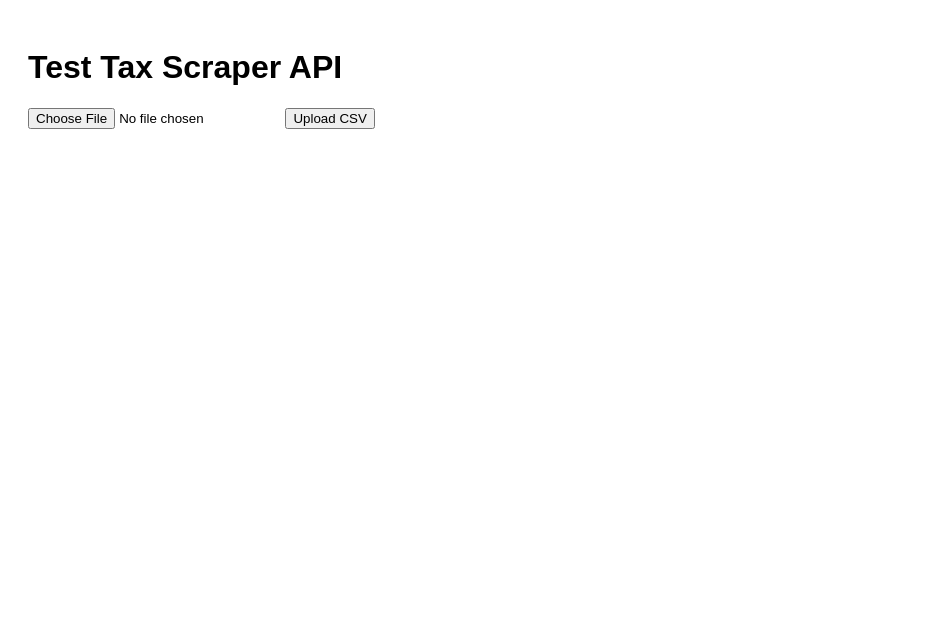
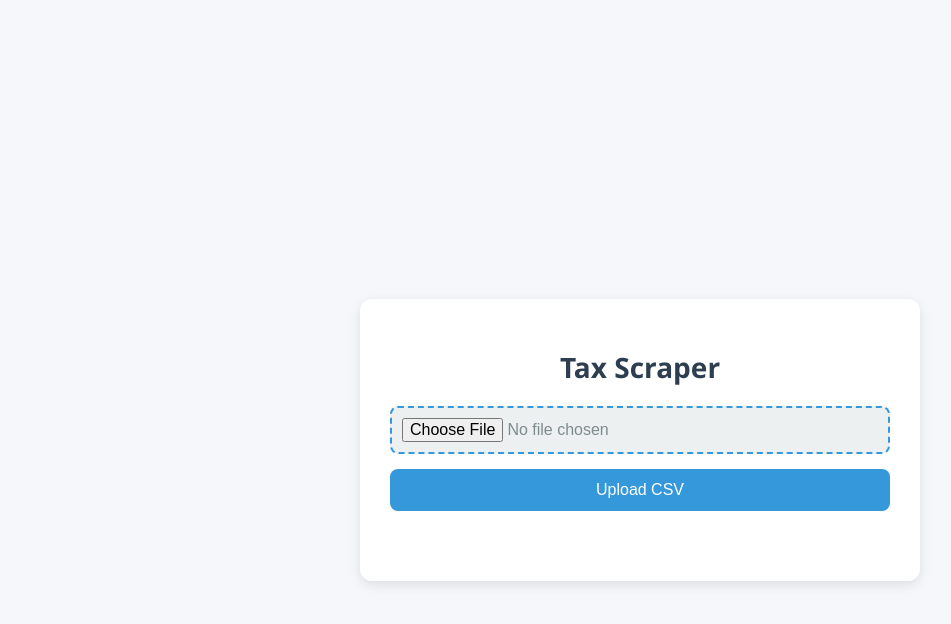
Before and after one commit to skeen0711/getTaxTest, a plain HTML site: page index.html in a window 1280 px wide. Shown: the whole page, without its empty margins (0-951 px from the left). Drawn offline with Linux system fonts and the light colour scheme.

Commit message:
Prettify index.html

```diff
--- a/index.html
+++ b/index.html
@@ -2,19 +2,89 @@
 <html lang="en">
 <head>
     <meta charset="UTF-8">
-    <title>Tax Scraper Test</title>
+    <title>Tax Scraper</title>
     <style>
-        body { font-family: Arial, sans-serif; padding: 20px; }
-        #result { margin-top: 20px; white-space: pre-wrap; }
+        body {
+            font-family: 'Segoe UI', Arial, sans-serif;
+            background-color: #f5f7fa;
+            margin: 0;
+            padding: 40px;
+            display: flex;
+            justify-content: center;
+            align-items: center;
+            min-height: 100vh;
+        }
+        .container {
+            background-color: #ffffff;
+            padding: 30px;
+            border-radius: 12px;
+            box-shadow: 0 4px 12px rgba(0, 0, 0, 0.1);
+            width: 100%;
+            max-width: 500px;
+            text-align: center;
+        }
+        h1 {
+            color: #2c3e50;
+            font-size: 28px;
+            margin-bottom: 20px;
+        }
+        form {
+            display: flex;
+            flex-direction: column;
+            gap: 15px;
+        }
+        input[type="file"] {
+            padding: 10px;
+            border: 2px dashed #3498db;
+            border-radius: 8px;
+            background-color: #ecf0f1;
+            color: #7f8c8d;
+            font-size: 16px;
+            cursor: pointer;
+        }
+        input[type="file"]:hover {
+            border-color: #2980b9;
+            background-color: #dfe6e9;
+        }
+        button {
+            background-color: #3498db;
+            color: white;
+            padding: 12px 20px;
+            border: none;
+            border-radius: 8px;
+            font-size: 16px;
+            cursor: pointer;
+            transition: background-color 0.3s ease;
+        }
+        button:hover {
+            background-color: #2980b9;
+        }
+        #result {
+            margin-top: 20px;
+            padding: 10px;
+            border-radius: 6px;
+            font-size: 14px;
+            color: #2c3e50;
+        }
+        #result.success {
+            background-color: #dff0d8;
+            color: #3c763d;
+        }
+        #result.error {
+            background-color: #f2dede;
+            color: #a94442;
+        }
     </style>
 </head>
 <body>
-    <h1>Test Tax Scraper API</h1>
+    <div class="container">
+        <h1>Tax Scraper</h1>
         <form id="uploadForm">
             <input type="file" id="csvFile" accept=".csv" required>
             <button type="submit">Upload CSV</button>
         </form>
         <div id="result"></div>
+    </div>
 
     <script>
         document.getElementById('uploadForm').addEventListener('submit', async (event) => {
@@ -27,6 +97,10 @@
             const formData = new FormData();
             formData.append('csvFile', file);
 
+            const resultDiv = document.getElementById('result');
+            resultDiv.textContent = 'Processing...';
+            resultDiv.className = '';
+
             try {
                 const response = await fetch('https://taxscraper-485170627345.us-central1.run.app/getTaxRates', {
                     method: 'POST',
@@ -38,9 +112,8 @@
                     throw new Error(`API request failed: ${response.status} - ${errorText}`);
                 }
 
-            // Get the filename from the Content-Disposition header
                 const contentDisposition = response.headers.get('Content-Disposition');
-            let filename = 'tax_results.zip'; // Fallback filename
+                let filename = 'tax_results.zip';
                 if (contentDisposition) {
                     const matches = /filename="([^"]+)"/.exec(contentDisposition);
                     if (matches && matches[1]) {
@@ -48,20 +121,21 @@
                     }
                 }
 
-            // Trigger download with the correct filename
                 const blob = await response.blob();
                 const url = window.URL.createObjectURL(blob);
                 const a = document.createElement('a');
                 a.href = url;
-            a.download = filename; // Use the server-provided filename
+                a.download = filename;
                 document.body.appendChild(a);
                 a.click();
                 a.remove();
                 window.URL.revokeObjectURL(url);
 
-            document.getElementById('result').textContent = `File "${filename}" downloaded successfully!`;
+                resultDiv.textContent = `File "${filename}" downloaded successfully!`;
+                resultDiv.className = 'success';
             } catch (error) {
-            document.getElementById('result').textContent = 'Error: ' + error.message;
+                resultDiv.textContent = 'Error: ' + error.message;
+                resultDiv.className = 'error';
             }
         });
     </script>
```
Lines whose indentation alone changed are shown as unchanged.
